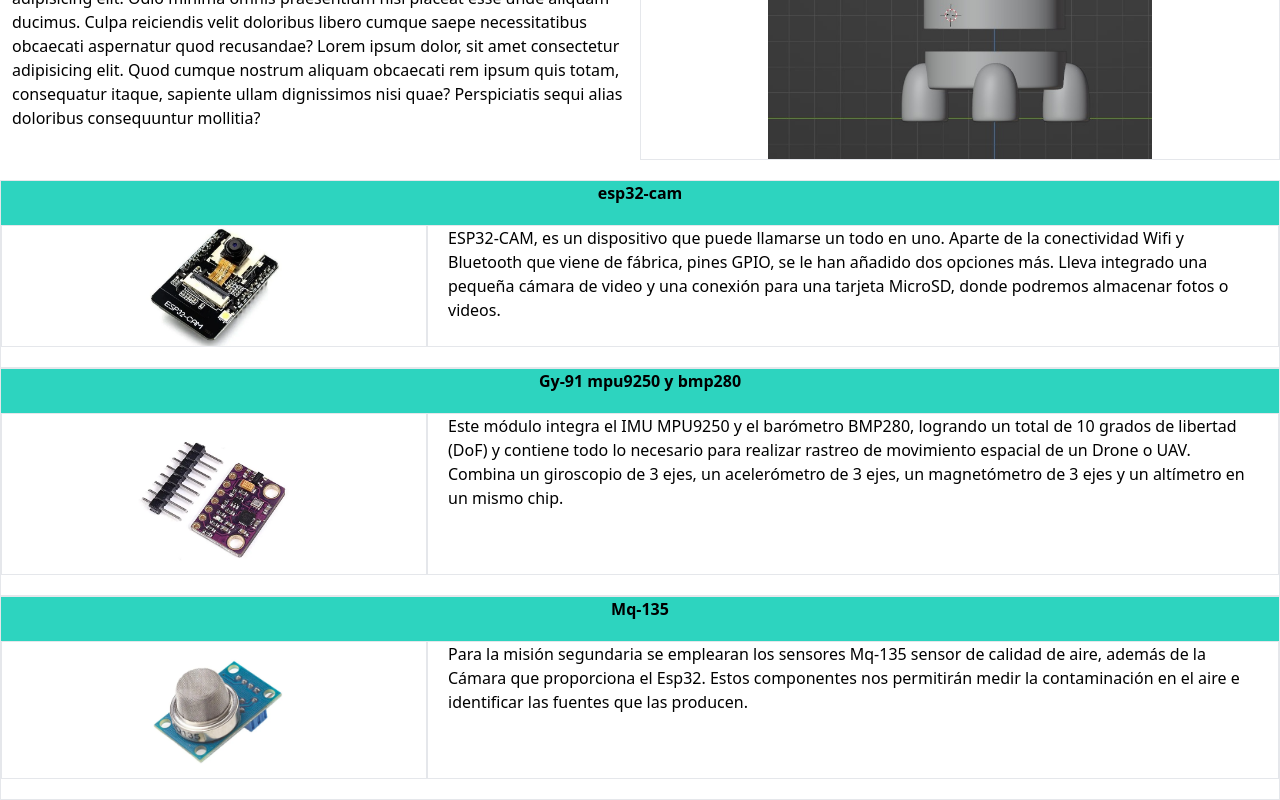
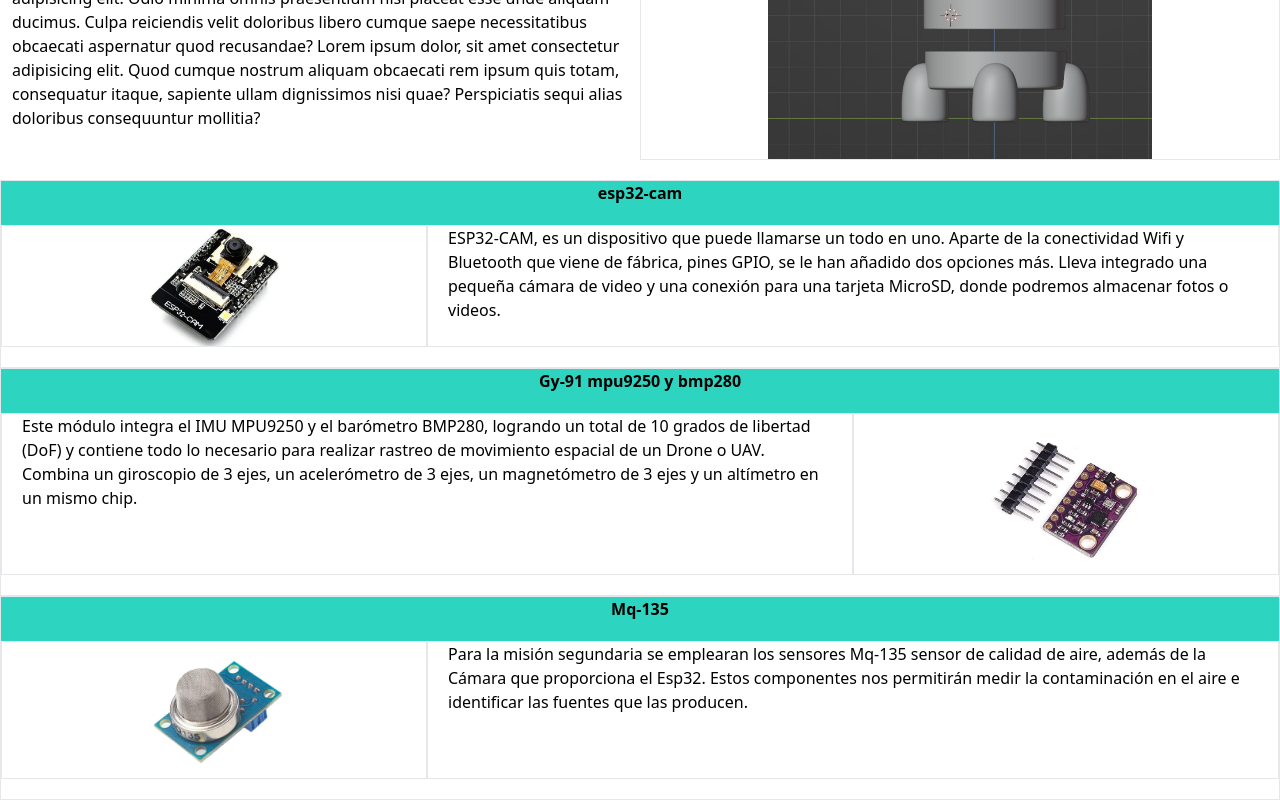
Before and after one commit to HeraldOfCalamity/cansat, a React (Vite) app: page / in a window 1280 px wide. Shown: the part 421-1221 px from the top of the page. Built offline with nearby package versions, Linux system fonts and the light colour scheme.

Commit message:
Commit previous pulling changes on remote

```diff
--- a/src/components/Component.jsx
+++ b/src/components/Component.jsx
@@ -1,17 +1,33 @@
-export const Component = ({ img, desc, title }) => {
+export const Component = ({ id, img, desc, title }) => {
 
     return (
         <div className="flex flex-col pb-5 border">
             <h4 className="pb-5 font-semibold text-center bg-teal-400">{title}</h4>
             <div className="flex flex-row">
+                {
+                    id % 2 == 0 ?
                         <div className="basis-1/3 text-center border">
-                    <img src={img} alt={title} className="w-40 mx-auto"/>
+                            <img src={img} alt={title} className="w-40 mx-auto" />
                         </div>
+                        :
                         <div className="basis-2/3 border px-5">
                             <p>
                                 {desc}
                             </p>
                         </div>
+                }
+                {
+                    id % 2 != 0 ?
+                        <div className="basis-1/3 text-center border">
+                            <img src={img} alt={title} className="w-40 mx-auto" />
+                        </div>
+                        :
+                        <div className="basis-2/3 border px-5">
+                            <p>
+                                {desc}
+                            </p>
+                        </div>
+                }
             </div>
         </div>
     )
--- a/src/pages/Home.jsx
+++ b/src/pages/Home.jsx
@@ -32,7 +32,7 @@ export const Home = () => {
         <div className="flex flex-col">
           {
             components.map(item =>
-              <Component key={item.id} img={item.img} desc={item.desc} title={item.title} />
+              <Component id={item.id} key={item.id} img={item.img} desc={item.desc} title={item.title} />
             )
           }
         </div>
```
Also changed, not shown: src/assets/images/Imagen_de_WhatsApp_2023-09-26_a_las_15.04.04-transformed.jpg (added). Lines whose indentation alone changed are shown as unchanged.
